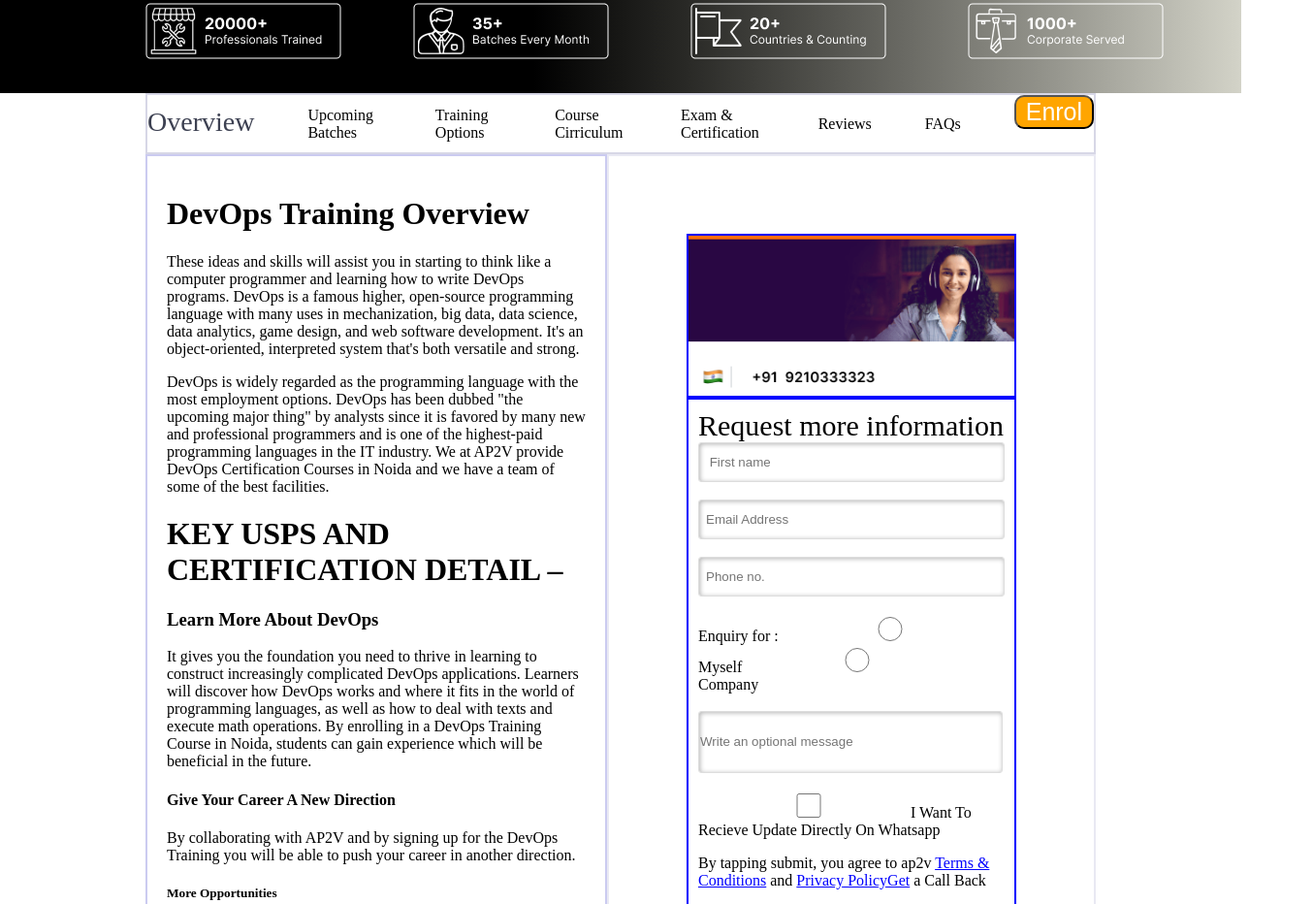
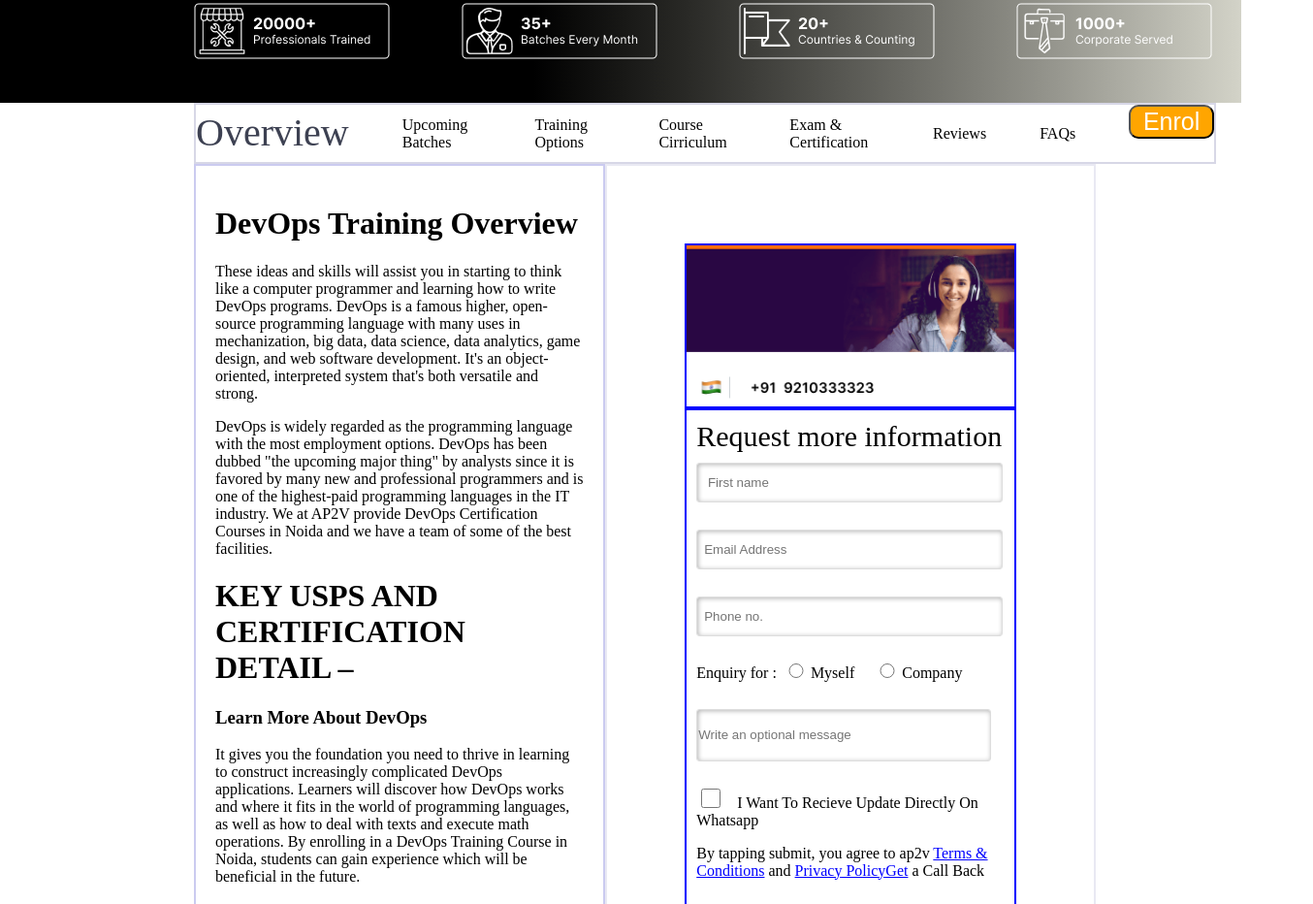
Before and after one commit to jaisharma9729/goognu.github.io, a plain HTML site: page index.html in a window 1280 px wide. Shown: the part 647-1579 px from the top of the page at 97% size, 1354 px wide, since content can reach past the window. Drawn offline with nearby package versions, Linux system fonts and the light colour scheme.

Commit message:
Update index.html

```diff
--- a/index.html
+++ b/index.html
@@ -12,7 +12,7 @@
     <link rel="stylesheet" href="./index.css">
 </head>
       <style>
-            body{
+    body{
     margin:0px;
     padding: 0px;
 }
@@ -33,10 +33,15 @@ a{
 text-decoration: none;
 color: black;
 }
+.material-symbols-outlined{
+    font-size: 19px;
+    margin-left: 5px;
+}
 input{
 width: 180px;
 height: 25px;
 padding-left: 9px;
+margin-top: 10px;
 box-shadow: 10px;
 }
 
@@ -93,13 +98,14 @@ h2 span {
 }
 .container{
 font-style: normal;
+
 }
 .container .item-bar{
 display: flex;
 align-items: center;
+width: 1050px;
 justify-content:center ;
-margin-left: 150px;
-margin-right: 150px;
+margin-left: 180px;
 gap: 10px;
 border: 2px solid rgb(215, 215, 230);
 
@@ -118,14 +124,12 @@ margin-left: -140px;
 
 }
 .text-container .left{
-width: 600px;
 border: 2px solid rgb(203, 203, 240);
 padding: 10px;
 }
 .text-container .right{
-margin-right: 150px;
-padding: 50px;
-width: 100px;
+padding: 30px;
+width: 50px;
 border: 2px solid rgb(233, 233, 243);
 
 
@@ -162,17 +166,7 @@ border-radius: 10px;
 color: white;
 
 }
-input#name-right{
-width: 310px;
-height: 60px;
-border: 1px solid #ddd;
-border-radius:3px ;
-outline: 0;
-padding: 1px;
-background-color:#fff ;
-box-shadow: inset 1px 1px 5px rgba(0, 0, 0, 0.3);
 
-}
 .container{
     font-style: normal;
 }
@@ -218,15 +212,7 @@ box-shadow: inset 1px 1px 5px rgba(0, 0, 0, 0.3);
     border: 2px solid blue;
     padding: 10px;
 }
-input#name{
-    width: 300px;
-    border: 1px solid #ddd;
-    border-radius: 3px;
-    outline: 0;
-    padding: 7px;
-    background-color: #fff;
-    box-shadow: inset 1px 1px 5px rgba(0, 0, 0, 0.3);
-}
+
 u{
     color: blue;
 }
@@ -242,18 +228,7 @@ button{
     color: white;
 
 }
-input#name-right{
-    width: 310px;
-    height: 60px;
-    border: 1px solid #ddd;
-    border-radius:3px ;
-    outline: 0;
-    padding: 1px;
-    background-color:#fff ;
-    box-shadow: inset 1px 1px 5px rgba(0, 0, 0, 0.3);
-
-}
-  .grid-container {
+.grid-container {
     display: grid;
     grid-template-columns: auto auto auto auto auto;
     grid-gap: 10px;
@@ -268,20 +243,22 @@ input#name-right{
   }
   .container-square{
     border: 2px solid rgb(221, 193, 252);
-    width: 1190px;
-    margin-left: 150px;
+    width: 1040px;
+    margin-left: 200px;
     padding: 5px;
 }
+
+
 
       </style>
 
 <body>
-    <div class="nav">
+   <div class="nav">
         <div class="logo">
-            <img class ="image1" src="image 36.png" width="100px" height="35px">
+            <img class ="image1" src="image 36.png" width="120px" height="50px" style="margin-left: 70px;">
             <input type="text" placeholder="What do you want to learn" >
         </div>
-    <div class="nav-bar">
+    <div class="nav-bar" style="margin-top: 10px;">
         <ul>
             <li><a href="#">Courses </a></li>
             <li><a href="#">Learning Paths</a></li>
@@ -293,7 +270,26 @@ input#name-right{
     </div>
 <div class="compo">
     <div class="content">
+
+
+
         <div class="content-part">
+            <div class="navbar-2" style="width: 500px; margin-left: -130px;">
+                <ul>
+                    <li><a href="#home" style="color: white; ">Home <span class="material-symbols-outlined "  >
+                        keyboard_arrow_right
+                        </span></a></li>
+                    <li><a href="#news" style="color: white;">News<span class="material-symbols-outlined">
+                        keyboard_arrow_right
+                        </span></a></li>
+                    <li><a href="#contact" style="color: white;">Contact<span class="material-symbols-outlined">
+                        keyboard_arrow_right
+                        </span></a></li>
+                    <li><a href="#about" style="color: white;">About</a></li>
+                  </ul>
+            </div>
+
+
         <h1 style="color: white; font-size: 48px;font-weight: 700;line-height: 58.09px;"><span style="color: #CD1839;">DevOps Traning</span> In Noida </h1>
         <h3 style="color:white; font-size: 31px;font-weight: 600px;line-height:37.52px ; ">Build your skills<br>
             we can take care of the rest</h3>
@@ -312,17 +308,17 @@ input#name-right{
 
         </div>
     </div>
-    <img src="Group 236.png" style="position:absolute; top:614px;left: 140px; ">
-    <div class="boxing" style="position:absolute; top:650px;left: 120px;">
+    <img src="Group 236.png" style="position:absolute; top:625px;left: 200px; ">
+    <div class="boxing" style="position:absolute; top:650px;left: 170px;">
         <img src="Mask group.png" style="margin-right: 70px;margin-left: 30px;">
         <img src="Group 231.png"style="margin-right: 80px;">
         <img src="Group 232.png"style="margin-right: 80px;">
         <img src="Group 233.png" >
     </div>
 </div>
-<div class="container">
+<div class="container " style="margin-left: 20px;">
     <div class="item-bar">
-        <div class="overview">Overview</div>
+        <div class="overview" style="font-size:40px;   ">Overview</div>
         <div class="upcoming">Upcoming Batches</div>
         <div class="options">Training Options</div>
         <div class="course">Course Cirriculum</div>
@@ -333,7 +329,7 @@ input#name-right{
     </div>
 </div>
 <div class="text-container">
-    <div class="left">
+    <div class="left" style="width: 445px; margin-left: 340px;">
         <h1>DevOps Training <strong>Overview</strong></h1>
         <p>These ideas and skills will assist you in starting to think like a computer programmer and learning how to
             write DevOps programs. DevOps is a famous higher, open-source programming language with many
@@ -434,23 +430,23 @@ input#name-right{
 
             &nbsp;&nbsp;&nbsp;
             <input type="radio" name="Enquiry"
-            id="myself">
+            id="myself" style="margin-left: -90px; height: 15px;"  >
             &nbsp;
-            <span id="myself">Myself</span>
+            <span id="myself" style="margin-left: -90px;">Myself</span>
             &nbsp;&nbsp;&nbsp;&nbsp;
             <input type="radio" name="Enquiry"
-            id="Company">
+            id="Company" style="margin-left: -80px; height: 15px;">
             &nbsp;
-            <span id="company">Company</span>
+            <span id="company" style="margin-left: -90px; ">Company</span>
             <br><br>
             <input type="text" name="fname"
-            id="name-right" placeholder="Write an optional message">
+            id="name-right" style="height: 50px; width: 300px;" placeholder="Write an optional message">
             <br><br>
             &nbsp;&nbsp;&nbsp;&nbsp;
             <input type="checkbox" name="update"
-            id="checkbox">
+            id="checkbox" style="margin-left: -95px; height: 20px; margin-right: -5px;">
             &nbsp;
-            <span id="update"> I Want To Recieve Update Directly On Whatsapp</span>
+            <span id="update" style="margin-left: -70px; font-size: 16px;" > I Want To Recieve Update Directly On Whatsapp</span>
 
             <p>By tapping submit, you agree to ap2v <u>Terms & Conditions</u> and <u>Privacy PolicyGet</u> a Call Back
             </p>
```
